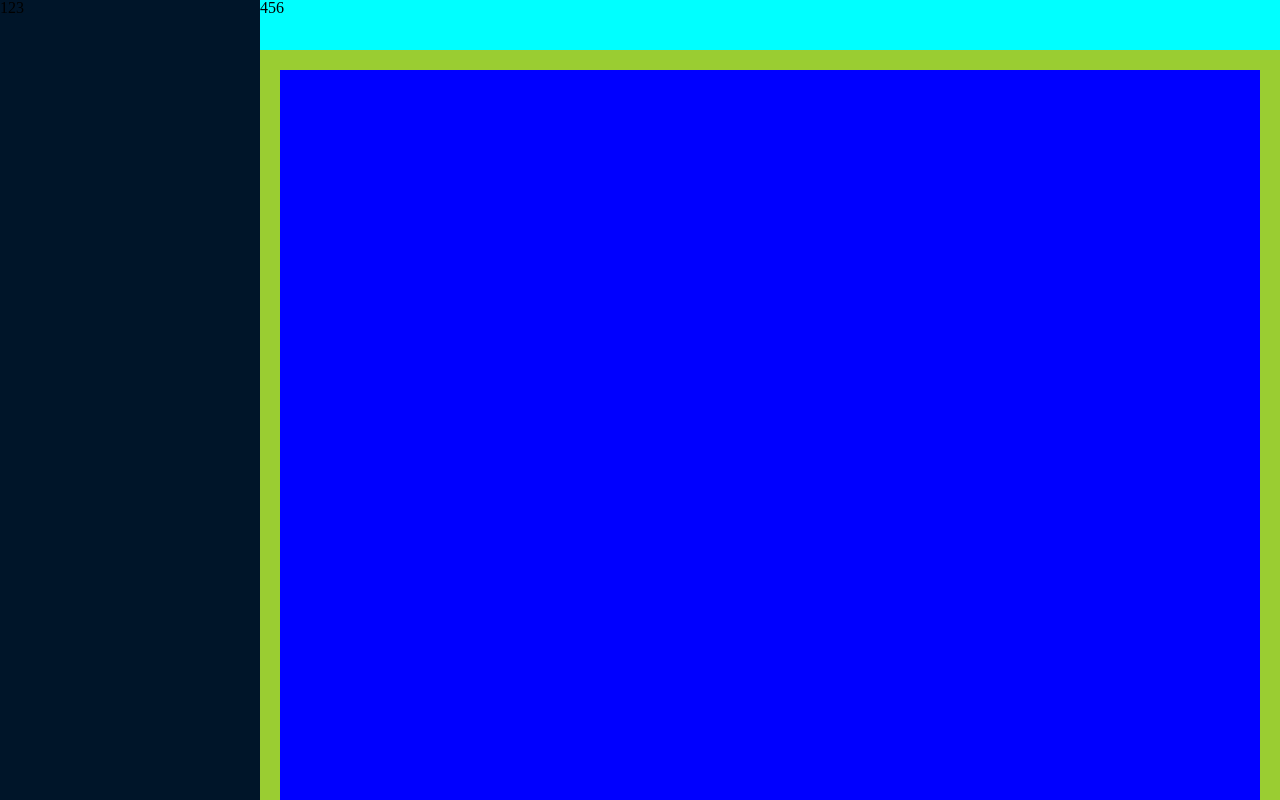
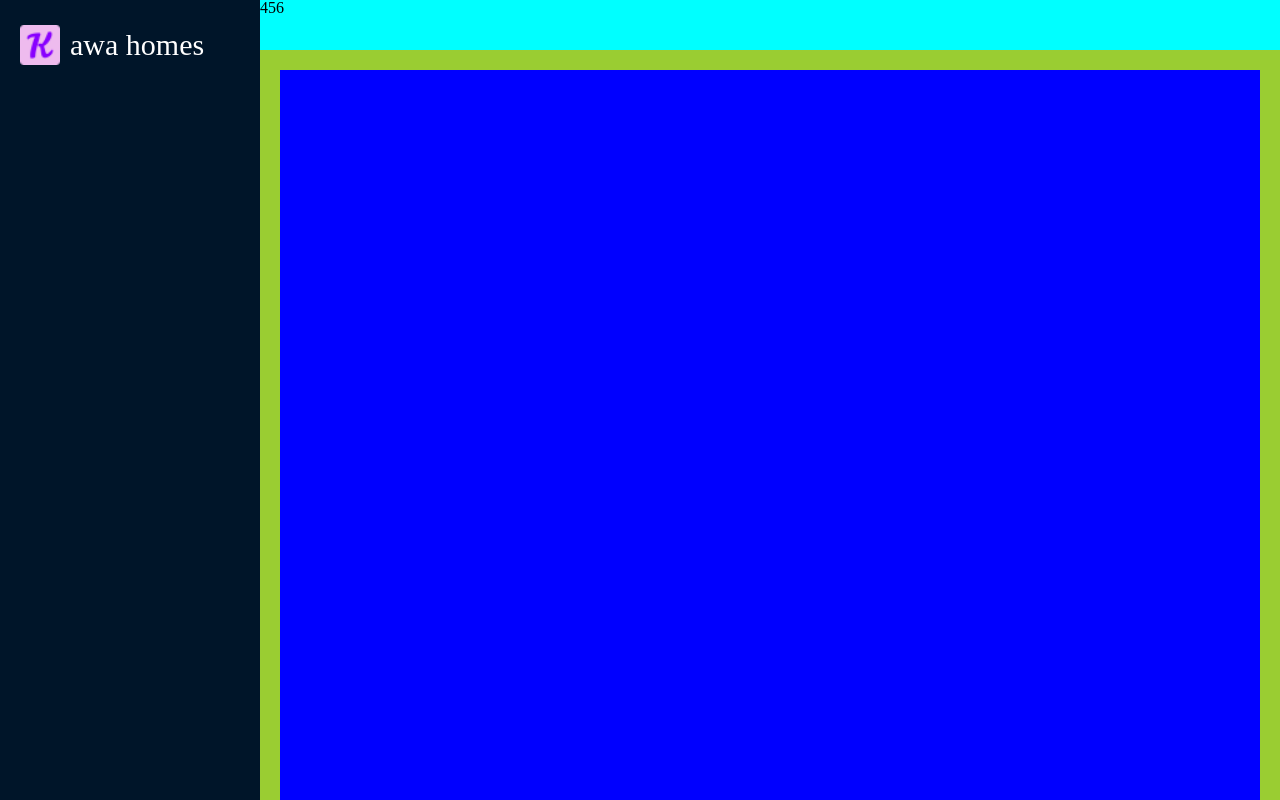
Before and after one commit to kawagami/sg-vite, a Vue app: page /#/ in a window 1280 px wide. Built offline with nearby package versions, Linux system fonts and the light colour scheme.

Commit message:
add: layout logo part

```diff
--- a/src/layout/index.vue
+++ b/src/layout/index.vue
@@ -1,10 +1,13 @@
 <script setup>
+import Logo from './logo/index.vue';
 </script>
 
 <template>
     <div class="layout_container">
         <!-- 左側 sidebar -->
-        <div class="layout_slider">123</div>
+        <div class="layout_slider">
+            <Logo></Logo>
+        </div>
 
         <!-- 頂部 navigation -->
         <div class="layout_tabbar">456</div>
--- /dev/null
+++ b/src/layout/logo/index.vue
@@ -0,0 +1,31 @@
+<template>
+    <div class="logo">
+        <img :src="setting.logo" alt="">
+        <p>{{ setting.title }}</p>
+    </div>
+</template>
+
+<script setup>
+import setting from '../../setting';
+</script>
+
+<style scoped lang="scss">
+.logo {
+    width: calc(100% - 20px - 20px); // 扣掉兩邊的 padding
+    height: $base-menu-logo-height;
+    color: white;
+    display: flex;
+    align-items: center;
+    padding: 20px;
+
+    img {
+        width: 40px;
+        height: 40px;
+    }
+
+    p {
+        font-size: $base-logo-title-fontSize;
+        margin-left: 10px;
+    }
+}
+</style>
--- /dev/null
+++ b/src/setting.js
@@ -0,0 +1,4 @@
+export default {
+    title: 'awa homes',
+    logo: '/public/logo.png',
+}
--- a/src/styles/variable.scss
+++ b/src/styles/variable.scss
@@ -9,3 +9,7 @@ $base-tabbar-height: 50px;
 
 // layout main 的 padding
 $base-main-padding: 20px;
+
+$base-menu-logo-height: 50px;
+
+$base-logo-title-fontSize: 30px;
```
Also changed, not shown: public/logo.png (added).
